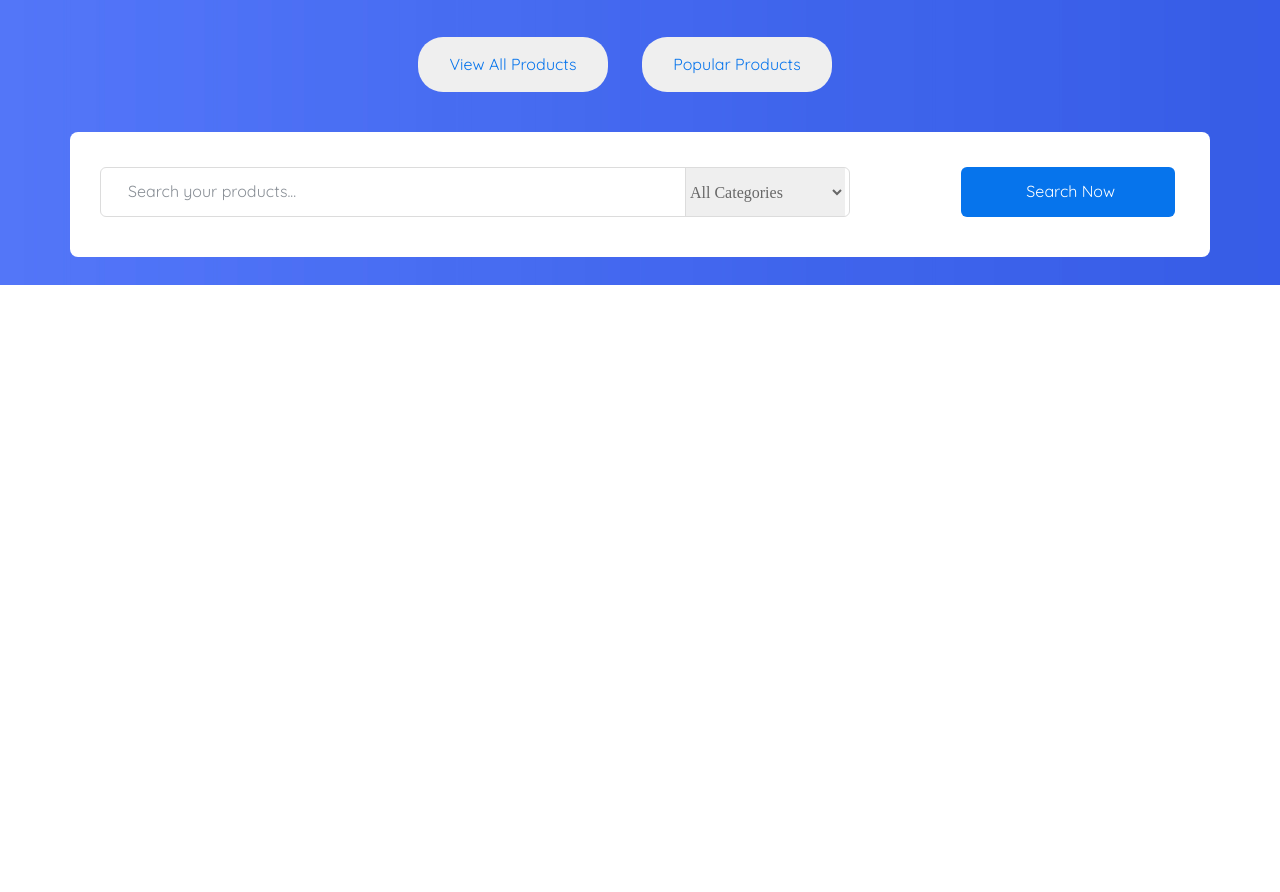
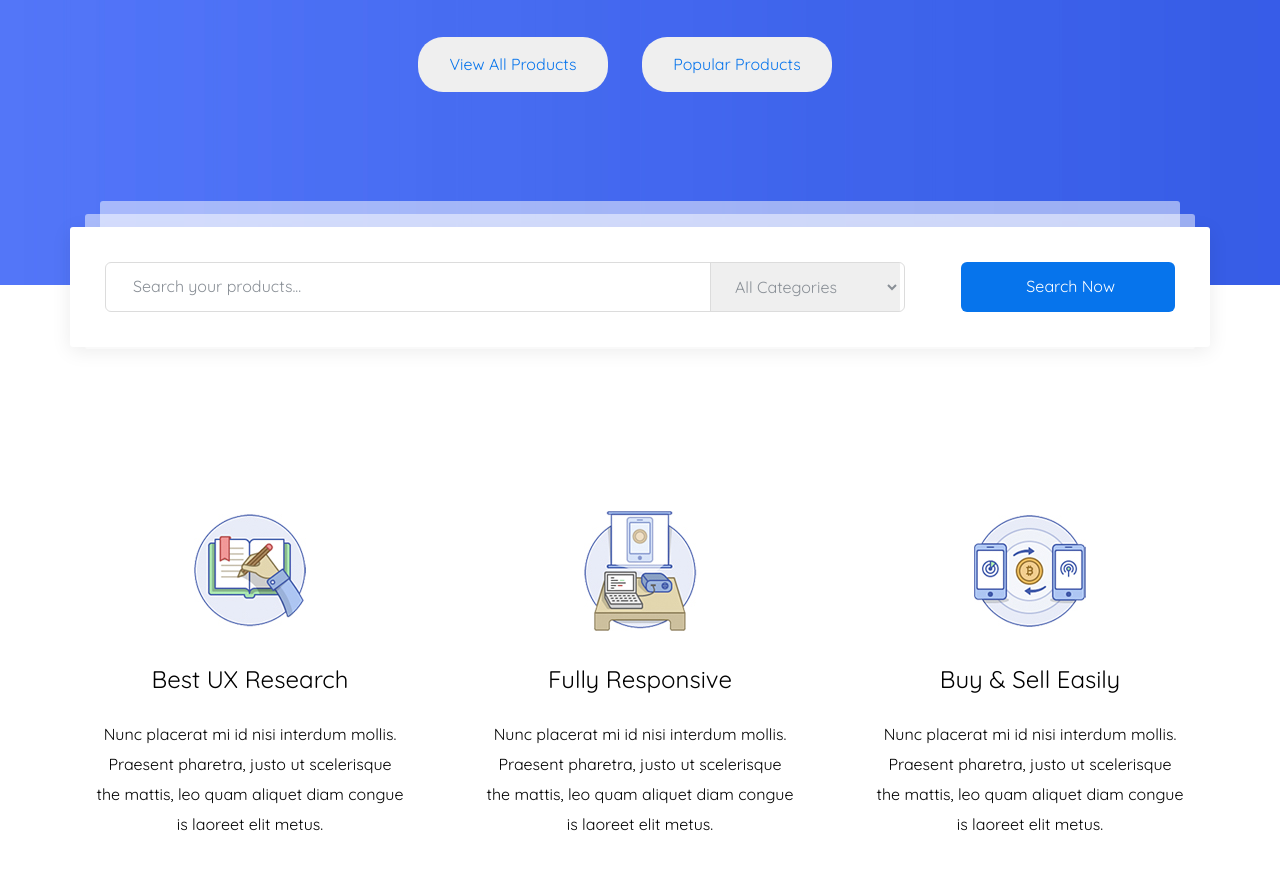
Before and after one commit to ra-webdeveloper/martplace, a website: page app/index.html in a window 1280 px wide. Shown: the part 621-1513 px from the top of the page. Before the commit the page ends 906 px from the top, so only its background shows below. Drawn offline with nearby package versions, Linux system fonts and the light colour scheme; files that its build step writes are made by us from their sources.

Commit message:
added ability section

```diff
--- a/app/index.html
+++ b/app/index.html
@@ -118,6 +118,7 @@
                 </div>
                 <div class="search__panel">
                     <div class="search__category">
+                        <div class="search__item">
                             <div class="search__products">
                                 <form>
                                     <input type=" text" placeholder="Search your products..." required>
@@ -126,27 +127,52 @@
                                         <option value="second">WordPress</option>
                                         <option value="third">PSD</option>
                                     </select>
-                                <!-- <button type="submit">
-                                    <img src="images/icons/magnifier.png" alt="">
-                                </button> -->
                                 </form>
-                        </div>
-                        <!-- <div class="category">
-                            <select name="select">
-                                <option selected value="first">All Categories</option>
-                                <option value="second">WordPress</option>
-                                <option value="third">PSD</option>
-                            </select>
-                        </div> -->
-                        <!-- <div class="category">
-                            <button type="">
-                                <img src="images/chevron-down.png" alt="">
-                            </button>
-                        </div> -->
                                 <div class="now">
                                     <button type="button">Search Now</button>
                                 </div>
+                            </div>
+                        </div>
+                    </div>
+                </div>
+            </div>
+        </div>
+    </section>
 
+    <section class="ability">
+        <div class="container">
+            <div class="ability__inner">
+                <div class="ability__item">
+                    <div class="ability__item-images" style="background-image: url(images/ability/ability-1.jpg);">
+                    </div>
+                    <div class="ability__item-title">
+                        Best UX Research
+                    </div>
+                    <div class="ability__item-text">
+                        Nunc placerat mi id nisi interdum mollis. Praesent pharetra, justo ut scelerisque
+                        the mattis, leo quam aliquet diam congue is laoreet elit metus.
+                    </div>
+                </div>
+                <div class="ability__item">
+                    <div class="ability__item-images" style="background-image: url(images/ability/ability-2.jpg);">
+                    </div>
+                    <div class="ability__item-title">
+                        Fully Responsive
+                    </div>
+                    <div class="ability__item-text">
+                        Nunc placerat mi id nisi interdum mollis. Praesent pharetra, justo ut scelerisque
+                        the mattis, leo quam aliquet diam congue is laoreet elit metus.
+                    </div>
+                </div>
+                <div class="ability__item">
+                    <div class="ability__item-images" style="background-image: url(images/ability/ability-3.jpg);">
+                    </div>
+                    <div class="ability__item-title">
+                        Buy & Sell Easily
+                    </div>
+                    <div class="ability__item-text">
+                        Nunc placerat mi id nisi interdum mollis. Praesent pharetra, justo ut scelerisque
+                        the mattis, leo quam aliquet diam congue is laoreet elit metus.
                     </div>
                 </div>
             </div>
--- a/app/scss/_global.scss
+++ b/app/scss/_global.scss
@@ -16,8 +16,7 @@ li {
     padding: 0;
     list-style: none;
 }
-body {
-}
+
 .container {
     max-width: 1140px;
     margin: 0 auto;
--- a/app/scss/style.scss
+++ b/app/scss/style.scss
@@ -141,7 +141,8 @@
 // start search
 
 .search {
-    min-height: 726px;
+    max-height: 726px;
+    height: 100%;
     background-repeat: no-repeat;
     background-size: cover;
     background-position: center;
@@ -195,93 +196,50 @@
     }
 }
 .search__panel {
-    min-width: 1075px;
-    min-height: 125px;
-    margin: 0 auto;
     background-repeat: no-repeat;
     background-size: cover;
     background-position: center;
-    background-color: #fff;
-    border-radius: 8px;
-    //     :hover {
-    //         width: 1140px;
-    //         height: 135px;
-    //         margin: 0 auto;
-    //         background-repeat: no-repeat;
-    //         background-size: cover;
-    //         background-position: center;
-    //         background-color: #fff;
-    //     border-radius: 8px;
-    //     }.search__category {
-    //         display: flex;
-    //         justify-content: space-between;
-    //         align-items: center;
-    //     }
-    //     .search__products {
-    //         min-width: 805px;
-    //         margin-left: 30px;
-    //         margin-top: 35px;
-    //         position: relative;
-    //         input {
-    //             display: block;
-    //             width: 100%;
-    //             height: 50px;
-    //             border: 1px solid #dcdcdc;
-    //             border-radius: 6px;
-    //             outline: 0;
-    //             &::placeholder {
-    //                 color: #898f96;
-    //                 font-size: 16px;
-    //                 font-weight: 400;
-    //                 font-family: "Quicksand", sans-serif;
-    //                 padding-left: 25px;
-    //             }
-    //         }
-    //         select {
-    //             height: 48px;
-    //             width: 160px;
-    //             border: none;
-    //             color: #676767;
-    //             outline: 0;
-    //             border-left: 1px solid #dcdcdc;
-    //             position: absolute;
-    //             top: 1px;
-    //             right: 5px;
-    //             padding-right: 10px;
-    //         }
-    //     }
-
-    //     .now {
-    //         align-items: center;
-    //         button {
-    //             color: #fff;
-    //             background-color: #0674ec;
-    //             border: none;
-    //             padding: 2px 60px 5px 65px;
-    //             font-size: 16px;
-    //             line-height: 42px;
-    //             font-family: "Quicksand", sans-serif;
-    //             margin-top: 35px;
-    //             margin-right: 35px;
-    //             margin-left: 30px;
-    //             border-radius: 6px;
-    //             height: 50px;
-    //             min-width: 225px;
-    //         }
-    // }
-
+}
 .search__category {
-        display: flex;
-        justify-content: space-between;
-        align-items: center;
+    max-width: 1140px;
+    width: 100%;
+    background: #fff;
+    padding: 35px;
+    margin-top: 35px;
+    position: relative;
+    max-height: 140px;
+    bottom: 0;
+    left: 50%;
+    transform: translate(-50%, 50%);
+    border-radius: 3px;
+    box-shadow: 0px 4px 20px 0px rgba(0, 0, 0, 0.08);
+    &::after,
+    &::before {
+        content: "";
+        position: absolute;
+        left: 50%;
+        transform: translateX(-50%);
+        background: rgba(#fff, 0.5);
+        border-radius: 3px;
+    }
+    &::before {
+        top: -13px;
+        z-index: -1;
+        width: 1110px;
+        height: 135px;
+    }
+    &::after {
+        top: -26px;
+        z-index: -2;
+        width: 1080px;
+        height: 135px;
+    }
 }
 .search__products {
-        min-width: 750px;
-        margin-left: 30px;
-        margin-top: 35px;
+    max-width: 800px;
     position: relative;
     input {
-            display: block;
+        // display: block;
         width: 100%;
         height: 50px;
         border: 1px solid #dcdcdc;
@@ -297,20 +255,21 @@
     }
     select {
         height: 48px;
-            width: 160px;
+        width: 190px;
         border: none;
-            color: #676767;
+        color: #898f96;
+        font-weight: 400;
+        font-family: "Quicksand", sans-serif;
         outline: 0;
         border-left: 1px solid #dcdcdc;
         position: absolute;
         top: 1px;
         right: 5px;
-            padding-right: 10px;
+        padding-left: 20px;
     }
-    }
-
     .now {
         align-items: center;
+        display: block;
         button {
             color: #fff;
             background-color: #0674ec;
@@ -319,11 +278,59 @@
             font-size: 16px;
             line-height: 42px;
             font-family: "Quicksand", sans-serif;
-            margin-top: 35px;
-            margin-right: 35px;
-            margin-left: 30px;
             border-radius: 6px;
             height: 50px;
+            position: absolute;
+            top: 0;
+            right: -270px;
+            outline: 0;
         }
     }
 }
+
+// end search
+// start ability
+
+.ability {
+    margin-top: 185px;
+    margin-bottom: 120px;
+    &__inner {
+        display: flex;
+        justify-content: space-between;
+    }
+    &__item {
+        max-width: 360px;
+        width: 100%;
+        min-height: 400px;
+        padding-left: 25px;
+        padding-right: 25px;
+        text-align: center;
+        &:hover {
+            background-color: #fff;
+            box-shadow: 0px 2px 50px 0px rgba(0, 0, 0, 0.08);
+        }
+    }
+}
+.ability__item {
+    &-images {
+        min-height: 121px;
+        background-repeat: no-repeat;
+        background-position: center;
+        margin: 40px 0px 35px;
+    }
+    &-title {
+        margin-bottom: 25px;
+        font-size: 24px;
+        font-family: "Quicksand", sans-serif;
+        font-weight: 400;
+    }
+    &-text {
+        padding-bottom: 50px;
+        font-size: 16px;
+        font-family: "Quicksand", sans-serif;
+        font-weight: 400;
+        line-height: 30px;
+    }
+}
+
+// end ability
```
Also changed, not shown: app/css/style.min.css, app/images/ability/ability-1.jpg (added), app/images/ability/ability-2.jpg (added), app/images/ability/ability-3.jpg (added). Lines whose indentation alone changed are shown as unchanged.
